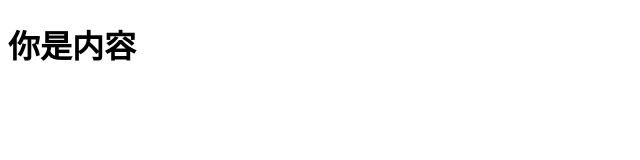
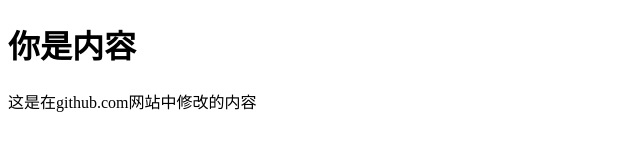
Before and after one commit to suxiu731005755/hello-word, a plain HTML site: page index.html in a window 1280 px wide. Shown: the whole page, without its empty margins (0-640 px from the left). Drawn offline with Linux system fonts and the light colour scheme.

Commit message:
Update index.html

```diff
--- a/index.html
+++ b/index.html
@@ -8,5 +8,6 @@
 </head>
 <body>
   <h1>你是内容</h1>
+  <p>这是在github.com网站中修改的内容</p>
 </body>
 </html>
```
